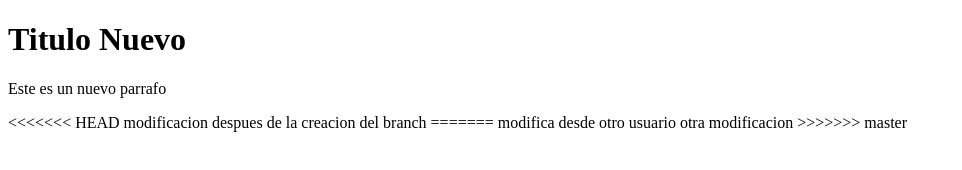
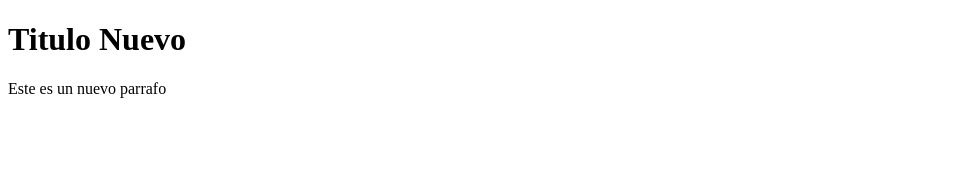
Before and after one commit to Net32-2020/hello-world-git, a plain HTML site: page index.html in a window 1280 px wide. Shown: the whole page, without its empty margins (0-962 px from the left). Drawn offline with Linux system fonts and the light colour scheme.

Commit message:
Se modifica a original

```diff
--- a/index.html
+++ b/index.html
@@ -9,12 +9,4 @@
     <h1>Titulo Nuevo</h1>
 </body>
 <p>Este es un nuevo parrafo</p>
-<<<<<<< HEAD
-modificacion despues de la creacion del branch
-=======
-
-modifica desde otro usuario
-
-otra modificacion
->>>>>>> master
 </html>
```
